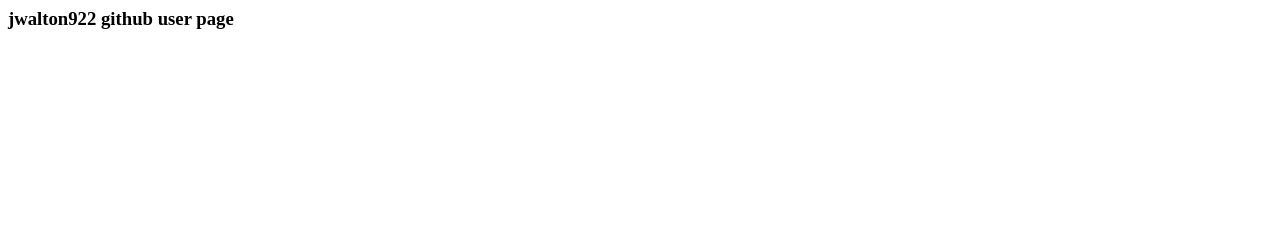
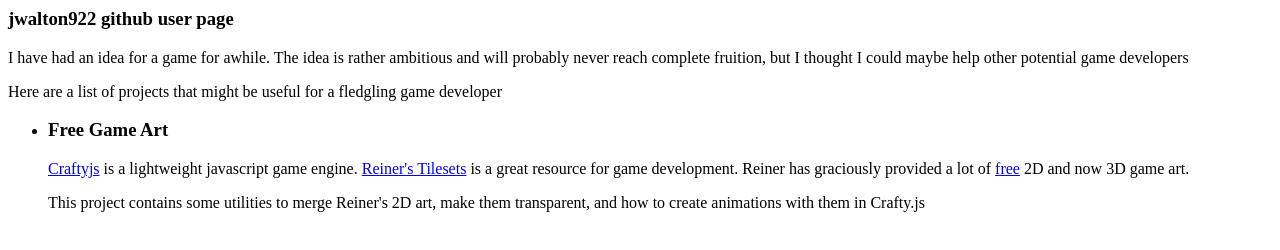
Before and after one commit to jwalton922/jwalton922.github.io, a plain HTML site: page index.html in a window 1280 px wide. Drawn offline with Linux system fonts and the light colour scheme.

Commit message:
link to first project

```diff
--- a/index.html
+++ b/index.html
@@ -1,5 +1,12 @@
 <html>
-<body>
-<h3>jwalton922 github user page</h3>
-</body>
+    <body>
+        <h3>jwalton922 github user page</h3>
+        <p>I have had an idea for a game for awhile. The idea is rather ambitious and will probably never reach complete fruition, but I thought I could maybe help other potential game developers</p>
+        <p>Here are a list of projects that might be useful for a fledgling game developer</p>
+        <ul>
+            <li><h3 href="http://jwalton922.github.io/craftyjsAndReinerTilesets/"><a>Free Game Art</a></h3>
+                <p><a href="http://craftyjs.com/">Craftyjs</a> is a lightweight javascript game engine. <a href="http://www.reinerstilesets.de/">Reiner's Tilesets</a> is a great resource for game development. Reiner has graciously provided a lot of <a href="http://www.reinerstilesets.de/lizenz/">free</a> 2D and now 3D game art.</p>
+                <p>This project contains some utilities to merge Reiner's 2D art, make them transparent, and how to create animations with them in Crafty.js</p></li>
+        </ul>
+    </body>
 </html>
```
